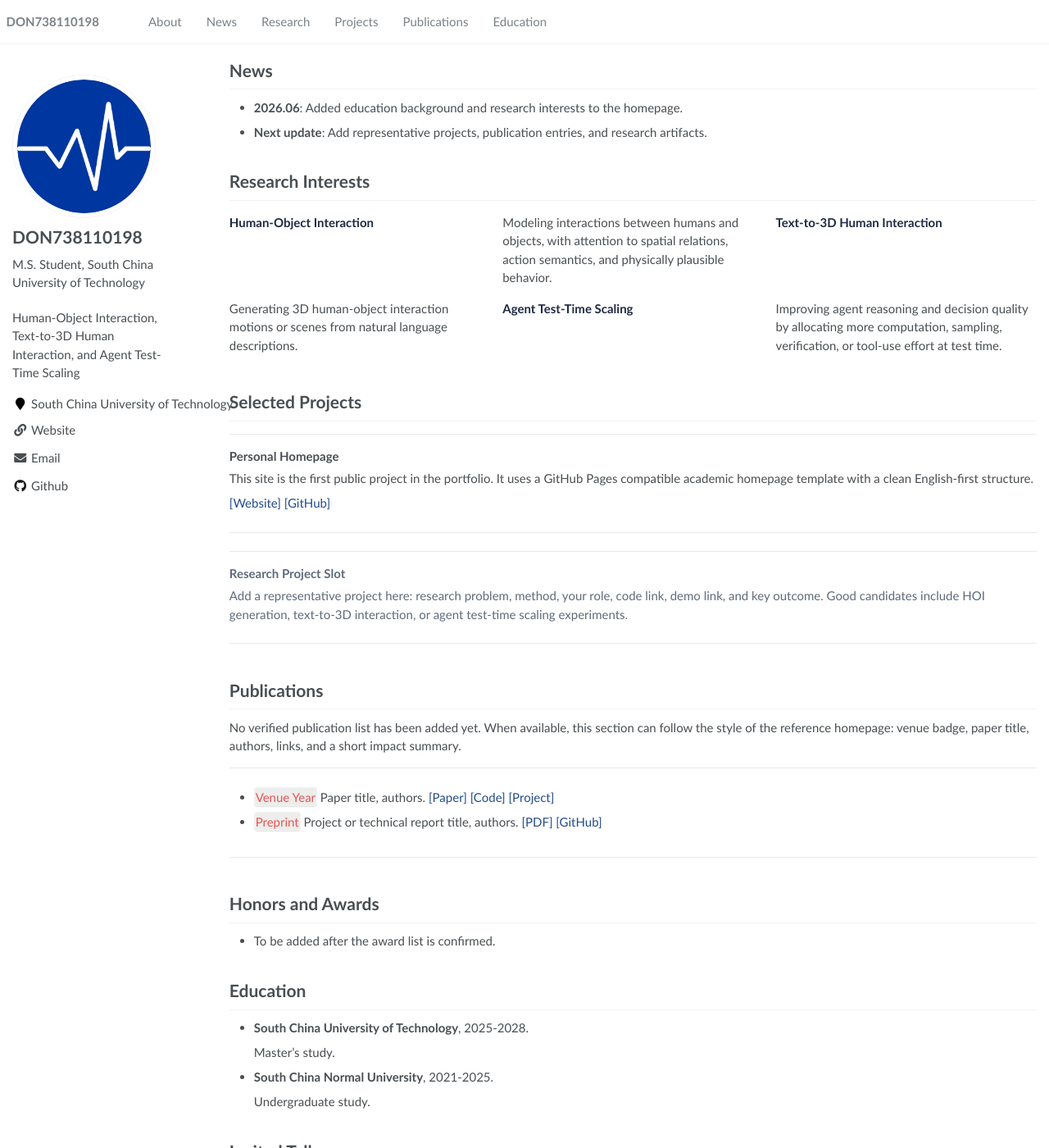
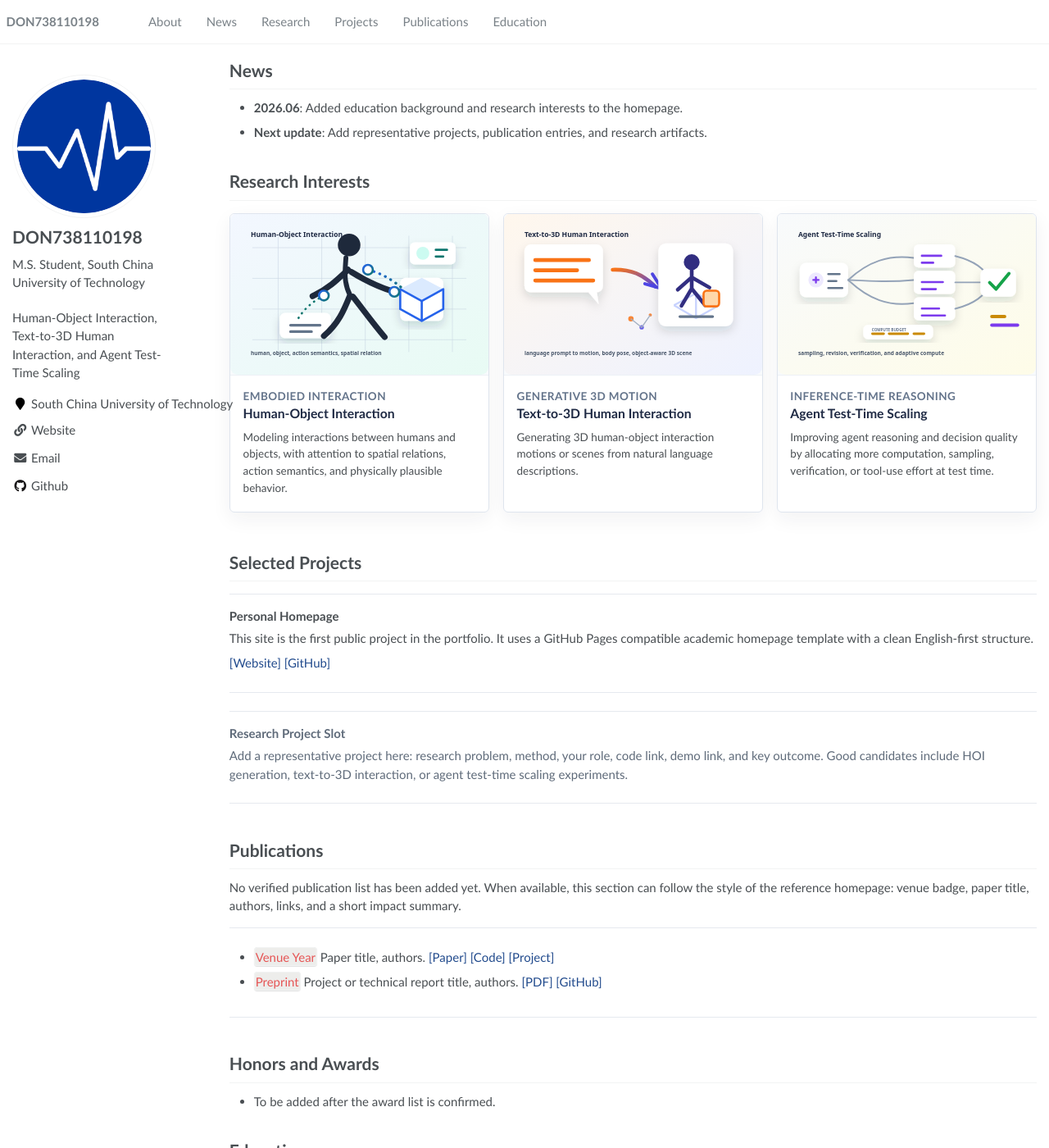
Before and after one commit to DON738110198/DON738110198.github.io, a Jekyll site: the page built from index.md, in a window 1280 px wide and 1400 px high, scrolled down 413 px. Shown: the whole window at 82% size. Built offline with Jekyll 4.4.1, drawn with Linux system fonts in a browser that asks for light colours.

Commit message:
Improve research interest cards

```diff
--- a/assets/css/main.scss
+++ b/assets/css/main.scss
@@ -135,31 +135,6 @@ h1:before, .anchor:before {
     font-size: .82em;
 }
 
-.mini-grid {
-    display: grid;
-    grid-template-columns: 1fr;
-    gap: 1em;
-    margin: 1em 0 1.6em;
-}
-
-@include breakpoint($medium) {
-    .mini-grid {
-        grid-template-columns: repeat(3, minmax(0, 1fr));
-    }
-}
-
-.mini-grid > p,
-.mini-grid > blockquote,
-.mini-grid > div {
-    margin: 0;
-}
-
-.mini-grid strong {
-    display: block;
-    margin-bottom: .3em;
-    color: #1f2a44;
-}
-
 .project-entry,
 .publication-template {
     border-top: 1px solid #e6e9ef;
@@ -175,3 +150,59 @@ h1:before, .anchor:before {
 .muted-entry {
     color: #5f6b7a;
 }
+
+.research-cards {
+    display: grid;
+    grid-template-columns: 1fr;
+    gap: 1.1em;
+    margin: 1em 0 1.8em;
+}
+
+@include breakpoint($medium) {
+    .research-cards {
+        grid-template-columns: repeat(3, minmax(0, 1fr));
+    }
+}
+
+.research-card {
+    overflow: hidden;
+    border: 1px solid #dfe5ee;
+    border-radius: 6px;
+    background: #fff;
+    box-shadow: 0 8px 24px rgba(31, 41, 55, .06);
+}
+
+.research-card img {
+    display: block;
+    width: 100%;
+    aspect-ratio: 16 / 10;
+    object-fit: cover;
+    border-bottom: 1px solid #edf1f6;
+    background: #f8fafc;
+}
+
+.research-card-body {
+    padding: 1em 1.05em 1.15em;
+}
+
+.research-kicker {
+    margin: 0 0 .35em;
+    color: #64748b;
+    font-size: .76em;
+    font-weight: 700;
+    letter-spacing: .03em;
+    text-transform: uppercase;
+}
+
+.research-card h3 {
+    margin: 0 0 .5em;
+    color: #1f2a44;
+    font-size: 1.05em;
+    line-height: 1.32;
+}
+
+.research-card p {
+    margin-bottom: 0;
+    font-size: .9em;
+    line-height: 1.55;
+}
--- a/index.md
+++ b/index.md
@@ -56,20 +56,31 @@ The site is intentionally written in English so it can be shared more easily wit
 
 # Research Interests
 
-<div class="mini-grid" markdown="1">
-
-**Human-Object Interaction**
-
-Modeling interactions between humans and objects, with attention to spatial relations, action semantics, and physically plausible behavior.
-
-**Text-to-3D Human Interaction**
-
-Generating 3D human-object interaction motions or scenes from natural language descriptions.
-
-**Agent Test-Time Scaling**
-
-Improving agent reasoning and decision quality by allocating more computation, sampling, verification, or tool-use effort at test time.
-
+<div class="research-cards">
+  <article class="research-card">
+    <img src="/images/research-hoi.svg" alt="Human-object interaction visual">
+    <div class="research-card-body">
+      <p class="research-kicker">Embodied interaction</p>
+      <h3>Human-Object Interaction</h3>
+      <p>Modeling interactions between humans and objects, with attention to spatial relations, action semantics, and physically plausible behavior.</p>
+    </div>
+  </article>
+  <article class="research-card">
+    <img src="/images/research-text3d.svg" alt="Text-to-3D human interaction visual">
+    <div class="research-card-body">
+      <p class="research-kicker">Generative 3D motion</p>
+      <h3>Text-to-3D Human Interaction</h3>
+      <p>Generating 3D human-object interaction motions or scenes from natural language descriptions.</p>
+    </div>
+  </article>
+  <article class="research-card">
+    <img src="/images/research-agent-tts.svg" alt="Agent test-time scaling visual">
+    <div class="research-card-body">
+      <p class="research-kicker">Inference-time reasoning</p>
+      <h3>Agent Test-Time Scaling</h3>
+      <p>Improving agent reasoning and decision quality by allocating more computation, sampling, verification, or tool-use effort at test time.</p>
+    </div>
+  </article>
 </div>
 
 <span class='anchor' id='projects'></span>
```
Also changed, not shown: images/research-agent-tts.svg (added), images/research-hoi.svg (added), images/research-text3d.svg (added).
